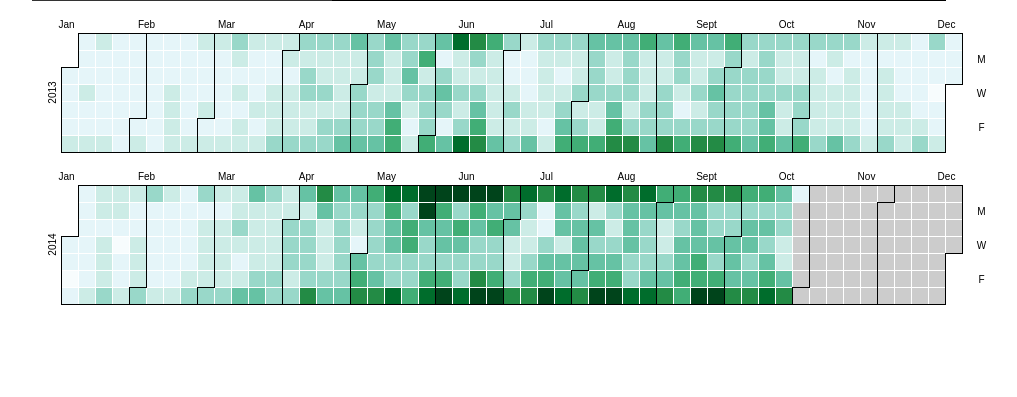
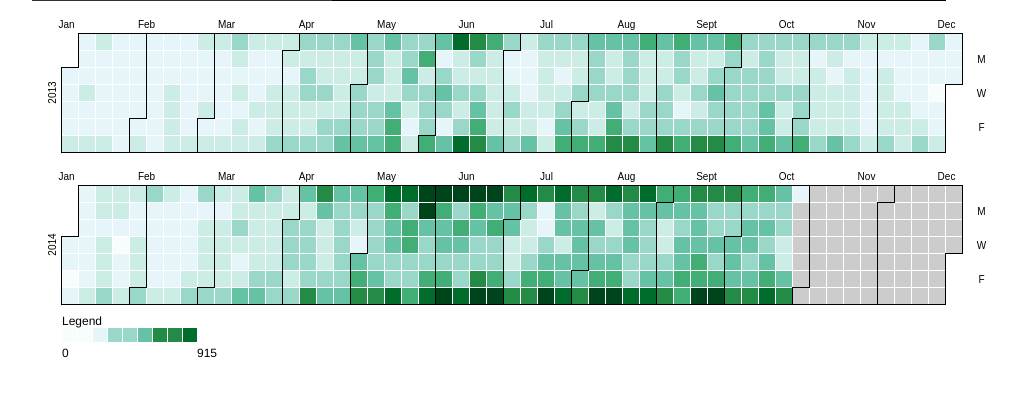
Before and after one commit to zunayed/noisyNYC, a Flask app: page /time in a window 1280 px wide. Shown: the part 286-683 px from the top of the page, without its empty margins (123-1140 px from the left). Run offline with Flask 2, Linux system fonts and the light colour scheme; some libraries are stand-ins or nearby versions.

Commit message:
adding legend to html

```diff
--- a/templates/layout.html
+++ b/templates/layout.html
@@ -23,7 +23,6 @@
     <script src="static/foundation/foundation.min.js"></script>
     <script src="static/foundation/foundation/foundation.reveal.js"></script>
     <script src="static/foundation/foundation/foundation.joyride.js"></script>
-    <script src="static/js/vendor/jquery.cookie.js"></script> <!-- Optional -->
 
     <script>
       $(document).foundation('joyride', 'start');
--- a/templates/time.html
+++ b/templates/time.html
@@ -35,6 +35,13 @@
   </div>
 </div>
 
+<div class="row">
+  <div class="large-12 columns">
+    <div id="legend"></div>
+  </div>
+</div>
+
+
 <ol class="joyride-list" data-joyride>
   <li data-id="firstStop" data-text="Close" data-options="tip_location: top; prev_button: false">
     <p>Use this dropdown to select a different data source</p>
```
